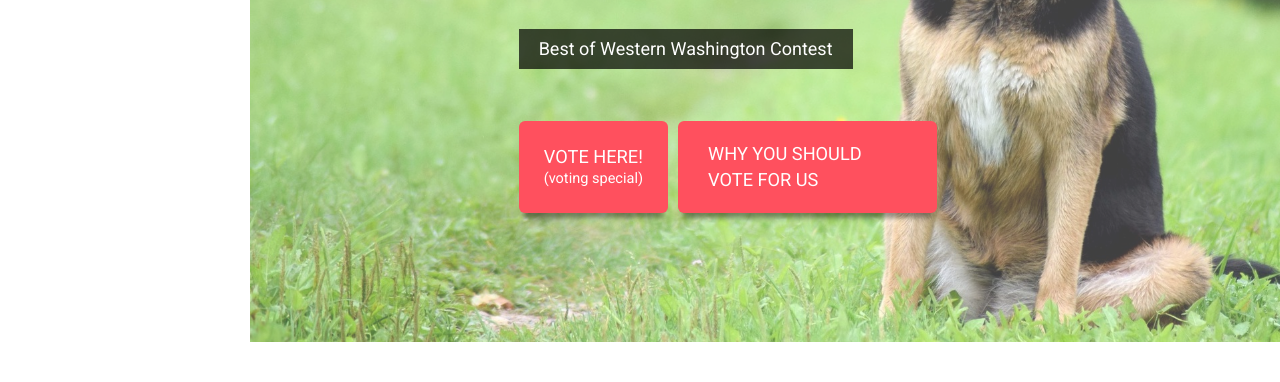
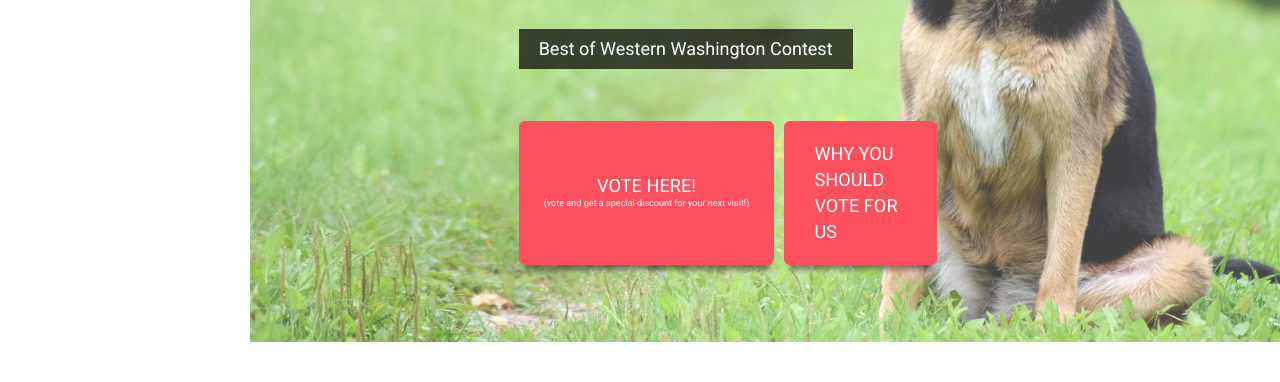
Before and after one commit to helloimgeorge/helloimgeorge.github.io, a plain HTML site: page sample-landing/index.html in a window 1280 px wide. Shown: the part 415-797 px from the top of the page. Drawn offline with nearby package versions, Linux system fonts and the light colour scheme.

Commit message:
changed button text

```diff
--- a/sample-landing/index.html
+++ b/sample-landing/index.html
@@ -35,7 +35,7 @@
 				<div class="row" style="margin-top: 0px; padding-bottom: 0px; margin-bottom: 5%; display: flex;">
 					<button class="btn" href="#" style="margin-top: 0px;">
 						<p>Vote Here!</p>
-						<span class="small">(Voting Special)</span>
+						<span class="small">(vote and get a special discount for your next visit!)</span>
 					</button>
 					<a href="#about" id="scroll-button" style="margin-left: 10px;">Why you should vote for us</a>
 				</div>
--- a/sample-landing/style.css
+++ b/sample-landing/style.css
@@ -37,14 +37,14 @@ html, body {
 }
 
 .small {
-	font-size: 0.8em;
+	font-size: 0.5em;
 	text-transform: lowercase;
 }
 
 /* HOME SECTION STYLES
 ------------------------------------------------------------------------- */
 .home {
-	/* margin-bottom: 20%; */
+	margin-bottom: 20%;
 	min-height: 700px;
 	/* height: 100%;*/
 	/*
```
